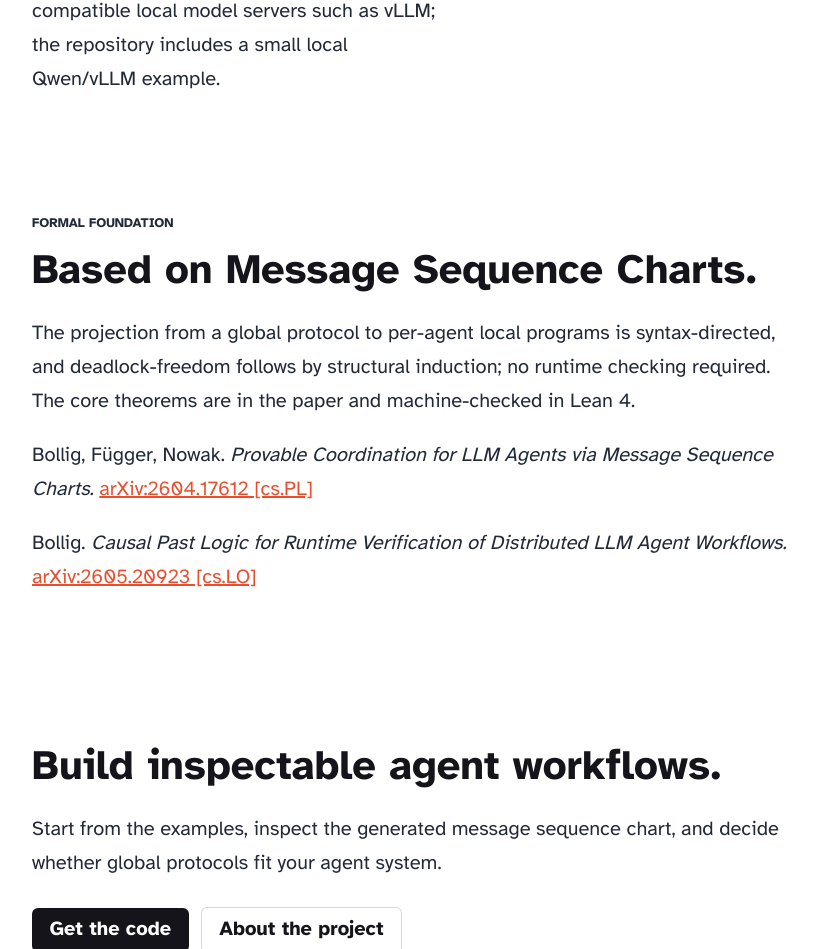
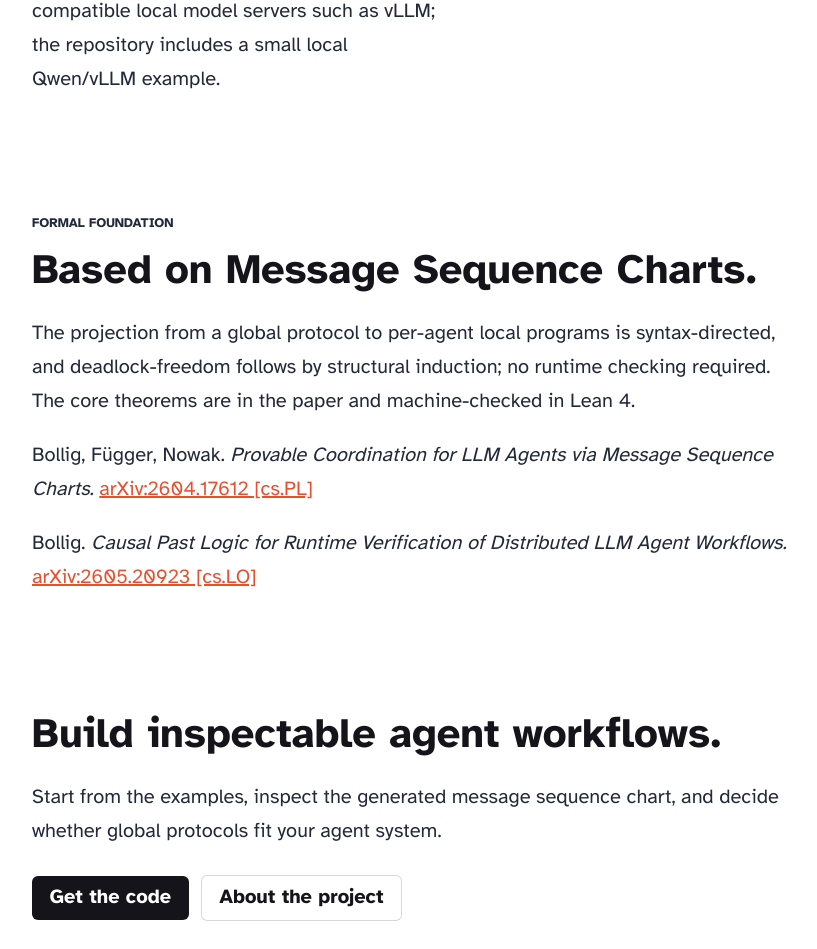
Before and after one commit to zippergen-io/zippergen.io, an Astro site: page / in a window 1280 px wide. Shown: the part 4409-5358 px from the top of the page, without its empty margins (48-865 px from the left). Built offline with nearby package versions, Linux system fonts and the light colour scheme; Astro itself is replaced by a stand-in of ours.

Commit message:
Reduce gap before CTA section

```diff
--- a/src/pages/index.astro
+++ b/src/pages/index.astro
@@ -412,6 +412,10 @@ python examples/parallel.py              # fan-out / fan-in across branches`}
 		padding: 4rem 0;
 	}
 
+	.formal-section {
+		padding-bottom: 2rem;
+	}
+
 	.formal-section p,
 	.cta-section p {
 		max-width: 760px;
```
